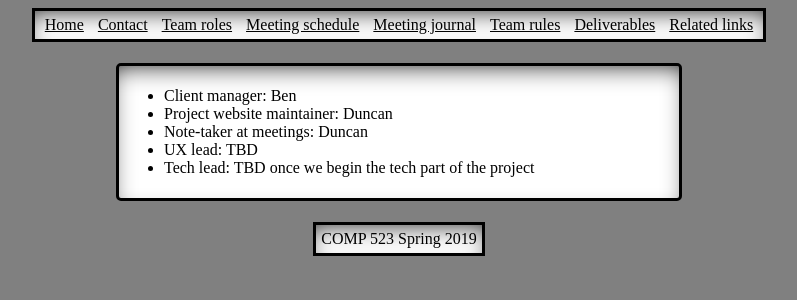
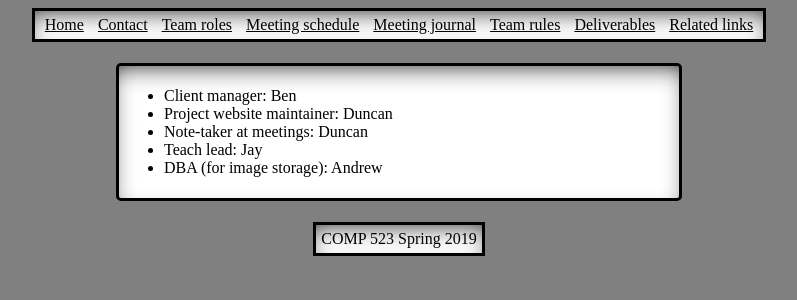
Before and after one commit to jay1723/ObjectDetectionWebsite, a Jekyll site: the page built from roles.md, in a window 1280 px wide. Shown: the top 300 px of the page, without its empty margins (241-1038 px from the left). Built offline with Jekyll 4.4.1, drawn with Linux system fonts in a browser that asks for light colours.

Commit message:
updated roles based on chat

```diff
--- a/roles.md
+++ b/roles.md
@@ -6,5 +6,5 @@ title: Team roles
 * Client manager: Ben
 * Project website maintainer: Duncan
 * Note-taker at meetings: Duncan
-* UX lead: TBD
-* Tech lead: TBD once we begin the tech part of the project
+* Teach lead: Jay
+* DBA (for image storage): Andrew
```
